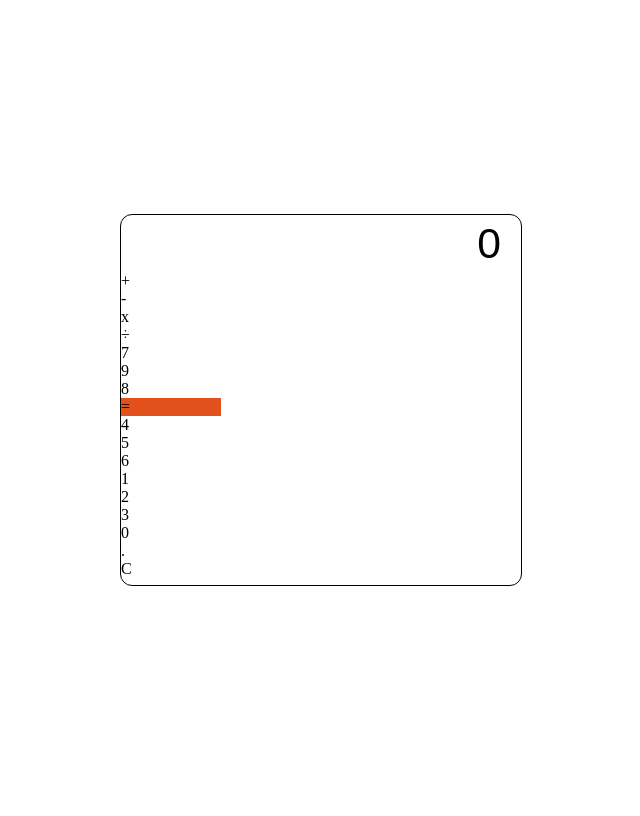
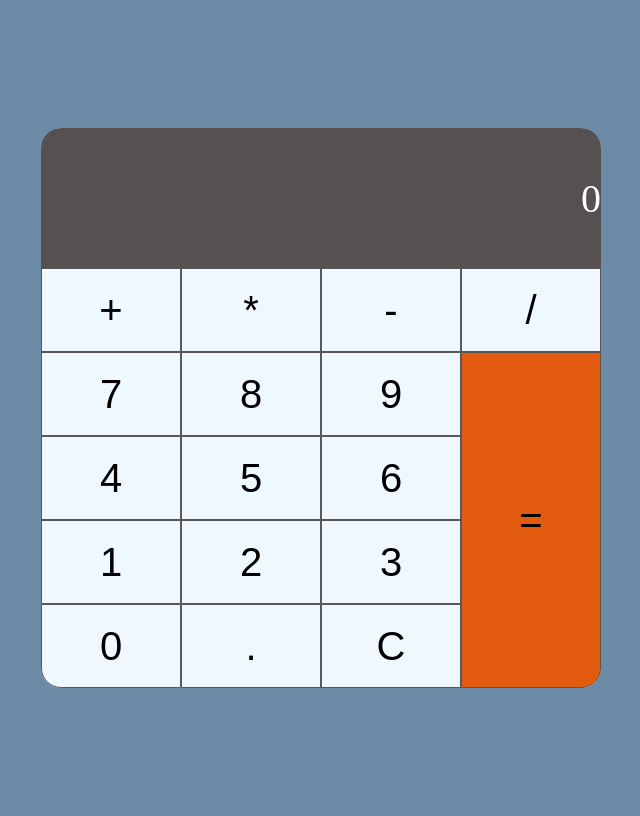
Before and after one commit to JosePauloBaptista/Programacao-Para-Internet, a PHP site: page /Ex14.html in a window 1280 px wide. Shown: the whole page, without its empty margins (319-959 px from the left). Before the commit the page ends 586 px from the top, so only its background shows below. Run offline with PHP 8.4, Linux system fonts and the light colour scheme.

Commit message:
Lista Básica Javascript - Final

```diff
--- a/Lista Básica JS/Exercício 13/ex13.css
+++ b/Lista Básica JS/Exercício 13/ex13.css
@@ -6,6 +6,7 @@ body{
 }
 .container{
     border: 1px solid black;
+    padding: 1%;
     font-family: 'Lucida Sans', 'Lucida Sans Regular', 'Lucida Grande', 'Lucida Sans Unicode', Geneva, Verdana, sans-serif;
     font-size: 12pt;
 }
--- a/Lista Básica JS/Exercício 14/Ex14.html
+++ b/Lista Básica JS/Exercício 14/Ex14.html
@@ -8,25 +8,25 @@
 </head>
 <body>
     <div class="calculadora">
-        <div class="box" id="display">0</div>
-        <div class="" id="teclado">
-            <div class="button buttonOp" id="btnMais">+</div>
-            <div class="button buttonOp" id="btnMenos">-</div>
-            <div class="button buttonOp" id="btnMult">x</div>
-            <div class="button buttonOp" id="btnDiv">÷</div>
-            <div class="button buttonChar buttonNumber" id="btn7">7</div>
-            <div class="button buttonChar buttonNumber" id="btn9">9</div>
-            <div class="button buttonChar buttonNumber" id="btn8">8</div>
-            <div class="button equal" id="btnEqual">=</div>
-            <div class="button buttonChar buttonNumber" id="btn4">4</div>
-            <div class="button buttonChar buttonNumber" id="btn5">5</div>
-            <div class="button buttonChar buttonNumber" id="btn6">6</div>
-            <div class="button buttonChar buttonNumber" id="btn1">1</div>
-            <div class="button buttonChar buttonNumber" id="btn2">2</div>
-            <div class="button buttonChar buttonNumber" id="btn3">3</div>
-            <div class="button buttonChar buttonNumber" id="btn0">0</div>
-            <div class="button buttonChar" id="btnDot">.</div>
-            <div class="button buttonChar" id="btnClear">C</div>
+        <div id="display"></div>
+        <div id="teclado">
+            <button class="button buttonOp" id="bntMais">+</button>
+            <button class="button buttonOp" id="bntMenos">-</button>
+            <button class="button buttonOp" id="bntMult">*</button>
+            <button class="button buttonOp" id="bntDiv">/</button>
+            <button class="button buttonChar buttonNumber" id="bnt1">1</button>
+            <button class="button buttonChar buttonNumber" id="bnt2">2</button>
+            <button class="button buttonChar buttonNumber" id="bnt3">3</button>
+            <button class="button buttonChar buttonNumber" id="bnt4">4</button>
+            <button class="button buttonChar buttonNumber" id="bnt5">5</button>
+            <button class="button buttonChar buttonNumber" id="bnt6">6</button>
+            <button class="button buttonChar buttonNumber" id="bnt7">7</button>
+            <button class="button buttonChar buttonNumber" id="bnt8">8</button>
+            <button class="button buttonChar buttonNumber" id="bnt9">9</button>
+            <button class="button buttonChar buttonNumber" id="bnt0">0</button>
+            <button class="button buttonChar " id="bntdot">.</button>
+            <button class="button buttonChar " id="bntClear">C</button>
+            <button class="button equal" id="bntequal">=</button>
         </div>
     </div>
 </body>
--- a/Lista Básica JS/Exercício 14/JS14.js
+++ b/Lista Básica JS/Exercício 14/JS14.js
@@ -0,0 +1,27 @@
+let display = document.querySelector("#display");
+let equacao = "0";
+display.textContent = equacao;
+
+function addEquacao (caracter){
+    equacao += caracter;
+    display.textContent = equacao;
+}
+
+document.querySelectorAll(".buttonChar, .buttonOp").
+
+forEach( button => {
+    button.addEventListener("click", ()=> {
+        let ch = button.innerHTML;
+        if(ch == "C"){
+            ch = "";
+            equacao = "0";
+            addEquacao(ch);
+        }else{
+            addEquacao(ch);
+        }
+    })
+
+})
+document.querySelector("#bntequal").addEventListener("click", ()=>{
+    display.textContent = eval(equacao);
+})
--- a/Lista Básica JS/Exercício 14/ex14.css
+++ b/Lista Básica JS/Exercício 14/ex14.css
@@ -1,74 +1,79 @@
 body{
+    height: 100vh;
+    background-color: rgb(109, 139, 167);
     display: flex;
-    height: 100vh;
-    padding: 0%;
-    margin: auto;
+    align-items: center;
+    justify-content: center;
+}
+.calculadora{
+    height: 70vh;
+    width: 70vh ;
+    background-color: rgb(214, 209, 209);
+    border-radius: 20px;
+}
+#display{
+    border-radius: 20px 20px 0px 0px ;
+    background-color: rgb(85, 81, 81);
+    width: 100%;
+    height: 25%;
+    font-size: 30pt;
+    display: flex;
+    justify-content: flex-end;
+    align-items: center;
+    color:white;
+
+
+}
+.button{
+    display: flex;
+    height: 100%;
+    width: 100%;
     justify-content: center;
     align-items: center;
-}
-.calculadora{
-    display: grid;
-    width: 400px;
-    height: 370px;
-    border: 1px solid black;
-    border-radius: 12px;
+    background-color: aliceblue;
+    font-family: Arial, Helvetica, sans-serif;
+    font-size: 30pt;
+    border: 1px solid rgb(90, 87, 87);
+
 }
 #teclado{
+    display: grid;
+    height: 75%;
     grid-template-columns: 25% 25% 25% 25%;
-    grid-template-rows: 20% 20% 20% 20% 20%;
+    grid-template-rows: 20% 20% 20% 20% 20% ;
     grid-template-areas:
     "buttonMais buttonMenos buttonMult buttonDiv"
-    "btn9       btn8        btn7       equal"
-    "btn4       btn5        btn6       equal"
-    "btn1       btn2        btn3       equal"
-    "btn0       btnDot      btnClear   equal";
+    "bnt7       bnt8        bnt9       bntequal"
+    "bnt4       bnt5        bnt6       bntequal"
+    "bnt1       bnt2        bnt3       bntequal"
+    "bnt0       bntdot      bntClear   bntequal"
+    ;
 }
+#bntMais{grid-area:buttonMais;}
+#bntMenos{grid-area:buttonMenos;}
+#bntMenos{grid-area:buttonMult;}
+#bntDiv{grid-area:buttonDiv;}
+#bnt0{
+    grid-area:bnt0;
+    border-radius: 0px 0px 0px 20px;
+}
+#bnt1{grid-area:bnt1;}
+#bnt2{grid-area:bnt2;}
+#bnt3{grid-area:bnt3;}
+#bnt4{grid-area:bnt4;}
+#bnt5{grid-area:bnt5;}
+#bnt6{grid-area:bnt6;}
+#bnt7{grid-area:bnt7;}
+#bnt8{grid-area:bnt8;}
+#bnt9{grid-area:bnt9;}
+#bntequal{
+    grid-area:bntequal;
+    background-color: rgba(226, 88, 8, 0.966);
+    border-radius: 0px 0px 20px 0px ;
+}
+#bntdot{grid-area:bntdot;}
+#bntClear{grid-area:bntClear;}
+.button:active{
+    background-color: gray;
 
-#btnMais{grid-area:buttonMais;}
-#btnMenos{grid-area:buttonMenos;}
-#btnMult{grid-area:buttonMult;}
-#btnDiv{grid-area:buttonDiv;}
-#btn0{grid-area:btn0;}
-#btn1{grid-area:btn1;}
-#btn2{grid-area:btn2;}
-#btn3{grid-area:btn3;}
-#btn4{grid-area:btn4;}
-#btn5{grid-area:btn5;}
-#btn6{grid-area:btn6;}
-#btn7{grid-area:btn7;}
-#btn8{grid-area:btn8;}
-#btn9{grid-area:btn9;}
-#btnEqual{
-    grid-area:equal;
-    background-color: rgb(226, 81, 28);
 }
-#btnDot{grid-area:btnDot;}
-#btnClear{grid-area:btnClear;}
-
-.box{
-    display: flex;
-    height: 100%;
-    justify-content: center;
-    align-items: center;
-    font-size: 22pt;
-    font-family: Arial, Helvetica, sans-serif;
-    border: 1px solid black;
-}
-#display{
-    grid-column-start: 1;
-    grid-column-end: span 4;
-    justify-self: flex-end;
-    padding-right: 20px;
-    font-size: 32pt;
-    border: 0px solid black;
-    border-radius: 12px 12px 0px 0px;
-}
-#equal{
-    grid-row-start: 3;
-    grid-row-end: span 4;
-    grid-column-start: 4;
-    border-radius: 0px 0px 12px 0px;
-}
-#btn0{
-    border-radius: 0px 0px 0px 12px;
-}
```
